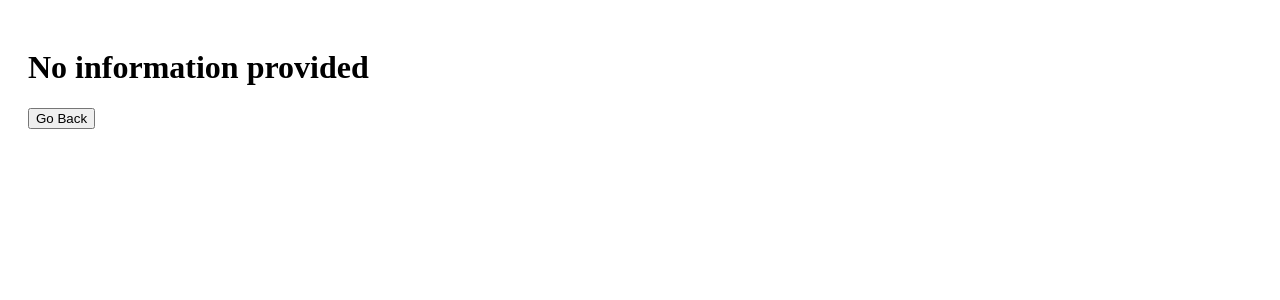
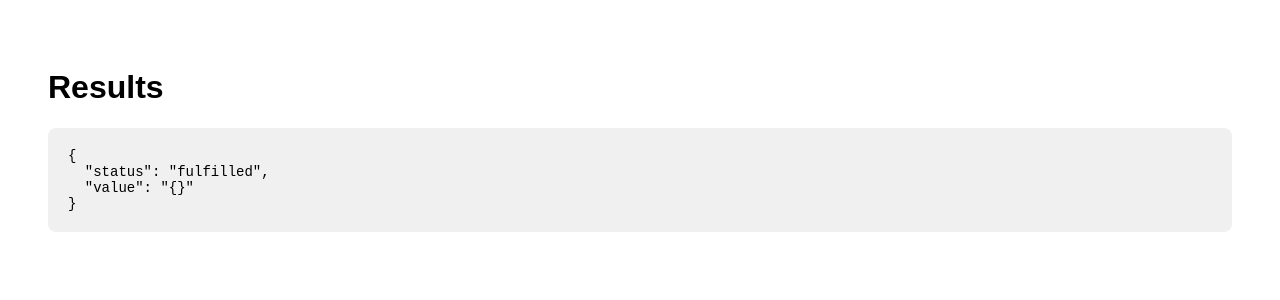
Before and after one commit to christensenandrew455-cell/funbot3000, a Next.js app: page /results in a window 1280 px wide. Shown: the top 300 px of the page. Built offline with nearby package versions, Linux system fonts and the light colour scheme.

Commit message:
Update page.js

```diff
--- a/app/results/page.js
+++ b/app/results/page.js
@@ -1,102 +1,28 @@
 // app/results/page.js
-
-export const dynamic = "force-dynamic"; // ⬅️ FIX: prevents prerender errors
-
-import { Suspense } from "react";
-
-export default function Page() {
-  return (
-    <Suspense fallback={<p>Loading...</p>}>
-      <ResultsClient />
-    </Suspense>
+export default function ResultsPage({ searchParams }) {
+  // Force all values to strings so Next.js won't crash
+  const safeParams = Object.fromEntries(
+    Object.entries(searchParams).map(([key, value]) => [
+      key,
+      typeof value === "string" ? value : JSON.stringify(value)
+    ])
   );
-}
-
-function ResultsClient() {
-  "use client";
-
-  const { useState, useEffect } = require("react");
-  const { useSearchParams } = require("next/navigation");
-
-  const searchParams = useSearchParams();
-
-  const initialData = Object.fromEntries(searchParams.entries());
-  const hasParams = Object.keys(initialData).length > 0;
-
-  const [formData] = useState(hasParams ? initialData : null);
-  const [activity, setActivity] = useState("");
-  const [loading, setLoading] = useState(false);
-
-  useEffect(() => {
-    if (!formData) return;
-
-    async function fetchActivity() {
-      setLoading(true);
-
-      const res = await fetch("/api/generate", {
-        method: "POST",
-        headers: { "Content-Type": "application/json" },
-        body: JSON.stringify(formData),
-      });
-
-      const json = await res.json();
-      setActivity(json.result || "No activity found.");
-      setLoading(false);
-    }
-
-    fetchActivity();
-  }, [formData]);
-
-  if (!formData) {
-    return (
-      <div style={{ padding: "20px" }}>
-        <h1>No information provided</h1>
-        <button onClick={() => (window.location.href = "/")}>Go Back</button>
-      </div>
-    );
-  }
 
   return (
-    <div style={{ padding: "20px" }}>
-      <h1>Your Fun Activity 🎉</h1>
+    <div style={{ padding: "40px", fontFamily: "Arial" }}>
+      <h1>Results</h1>
 
-      {loading && <p>Generating activity...</p>}
-
-      {!loading && activity && (
-        <div
-          style={{
-            border: "1px solid #ccc",
-            padding: "15px",
-            marginTop: "20px",
-            borderRadius: "8px",
-          }}
-        >
-          <h2>Result</h2>
-
-          <p>{activity.split("\n")[0]}</p>
-
-          <details style={{ marginTop: "10px" }}>
-            <summary>Full Description</summary>
-            <p style={{ marginTop: "10px" }}>{activity}</p>
-          </details>
-
-          <div style={{ marginTop: "20px" }}>
-            <button
-              onClick={() => window.location.reload()}
-              style={{ marginRight: "10px", padding: "8px 12px" }}
-            >
-              Generate Again
-            </button>
-
-            <button
-              onClick={() => (window.location.href = "/")}
-              style={{ padding: "8px 12px" }}
-            >
-              Update Information
-            </button>
-          </div>
-        </div>
-      )}
+      <pre
+        style={{
+          background: "#f0f0f0",
+          padding: "20px",
+          borderRadius: "8px",
+          fontSize: "14px",
+          overflowX: "auto"
+        }}
+      >
+        {JSON.stringify(safeParams, null, 2)}
+      </pre>
     </div>
   );
 }
```
